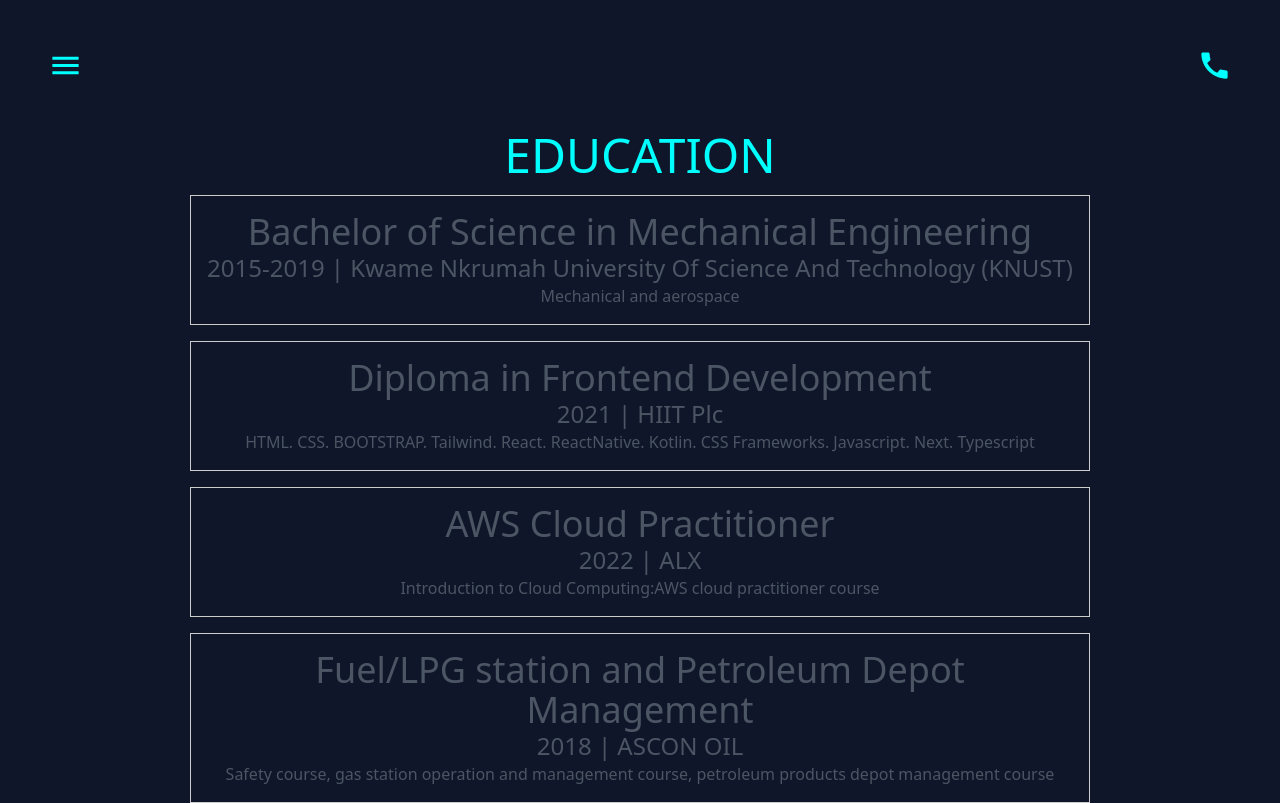
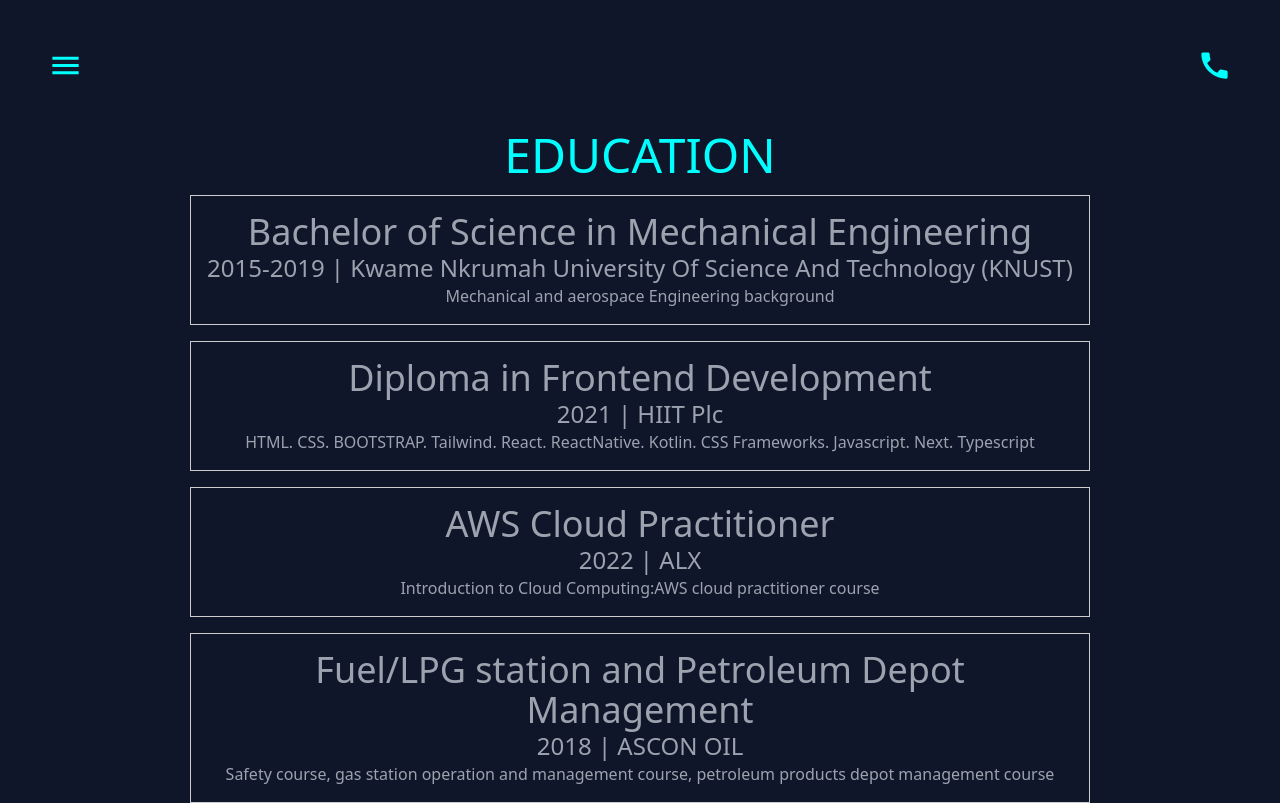
Before and after one commit to Caesarfeuher/Modern-portfolio, a Next.js app: page /education in a window 1280 px wide. Built offline with nearby package versions, Linux system fonts and the light colour scheme.

Commit message:
second commit

```diff
--- a/components/education-components/education.js
+++ b/components/education-components/education.js
@@ -27,27 +27,27 @@
 
       {/* Four divs for listing institutions */}
       <div className="education-item">
-        <p className="text-gray-600 text-4xl">Bachelor of Science in Mechanical Engineering</p>
-        <h2 className="text-gray-600 text-2xl">2015-2019 | Kwame Nkrumah University Of Science And Technology (KNUST) </h2>
-        <p className="text-gray-600">Mechanical and aerospace</p>
+        <p className="text-gray-400 text-4xl">Bachelor of Science in Mechanical Engineering</p>
+        <h2 className="text-gray-400 text-2xl">2015-2019 | Kwame Nkrumah University Of Science And Technology (KNUST) </h2>
+        <p className="text-gray-400">Mechanical and aerospace Engineering background</p>
       </div>
 
       <div className="education-item">
-        <p className="text-gray-600 text-4xl">Diploma in Frontend Development</p>
-        <h2 className="text-gray-600 text-2xl">2021 | HIIT Plc</h2>
-        <p className="text-gray-600">HTML. CSS. BOOTSTRAP. Tailwind. React. ReactNative. Kotlin. CSS Frameworks. Javascript. Next. Typescript</p>
+        <p className="text-gray-400 text-4xl">Diploma in Frontend Development</p>
+        <h2 className="text-gray-400 text-2xl">2021 | HIIT Plc</h2>
+        <p className="text-gray-400">HTML. CSS. BOOTSTRAP. Tailwind. React. ReactNative. Kotlin. CSS Frameworks. Javascript. Next. Typescript</p>
       </div>
 
       <div className="education-item">
-        <p className="text-gray-600 text-4xl">AWS Cloud Practitioner</p>
-        <h2 className="text-gray-600 text-2xl">2022 | ALX</h2>
-        <p className="text-gray-600">Introduction to Cloud Computing:AWS cloud practitioner course</p>
+        <p className="text-gray-400 text-4xl">AWS Cloud Practitioner</p>
+        <h2 className="text-gray-400 text-2xl">2022 | ALX</h2>
+        <p className="text-gray-400">Introduction to Cloud Computing:AWS cloud practitioner course</p>
       </div>
 
       <div className="education-item">
-        <p className="text-gray-600 text-4xl">Fuel/LPG station and Petroleum Depot Management </p>
-        <h2 className="text-gray-600 text-2xl">2018 | ASCON OIL</h2>
-        <p className="text-gray-600"> Safety course, gas station operation and management course, petroleum products depot management course</p>
+        <p className="text-gray-400 text-4xl">Fuel/LPG station and Petroleum Depot Management </p>
+        <h2 className="text-gray-400 text-2xl">2018 | ASCON OIL</h2>
+        <p className="text-gray-400"> Safety course, gas station operation and management course, petroleum products depot management course</p>
       </div>
 
       <style jsx>{`
--- a/components/projects-components/projects.js
+++ b/components/projects-components/projects.js
@@ -138,7 +138,7 @@
 
         <div className="w-2/3 max-w-md">
           <p className="text-base leading-6 break-words">
-            Netflix clone cdsnbcijcnfdsjkcnfdijcnsdfcjnskcfdincdfkscnslcjkikcnsfnnhjghvygvgjhgggggggggggggggggvhcvghcvcvghjcvyfgcyuytcfrurdjtydyfrftyjcdyvgcfjycytfycfytyyvhgfcfycyvchgcyfcyt
+            Fuel pay africa is a payment processing platform that helps nigerians pay for various petroleum products at any filling station of thei choice instantly while also ensuring quantity assurance.i.e ensuring every user gets their money worth of what was paid for.
           </p>
           <br />
           <Link href="">
@@ -157,7 +157,7 @@
 
         <div className="w-2/3 max-w-md">
           <p className="text-base leading-6 break-words">
-            A social media platform used to send and receive messages almost instantly.
+            A social media platform used to send and receive messages almost instantly.this build centers around the use of node.js, expressjs, websockets and mode of operation of backend algorithm.
           </p>
           <br />
           <Link href="https://whatsapp-mern-tau.vercel.app/">
```
